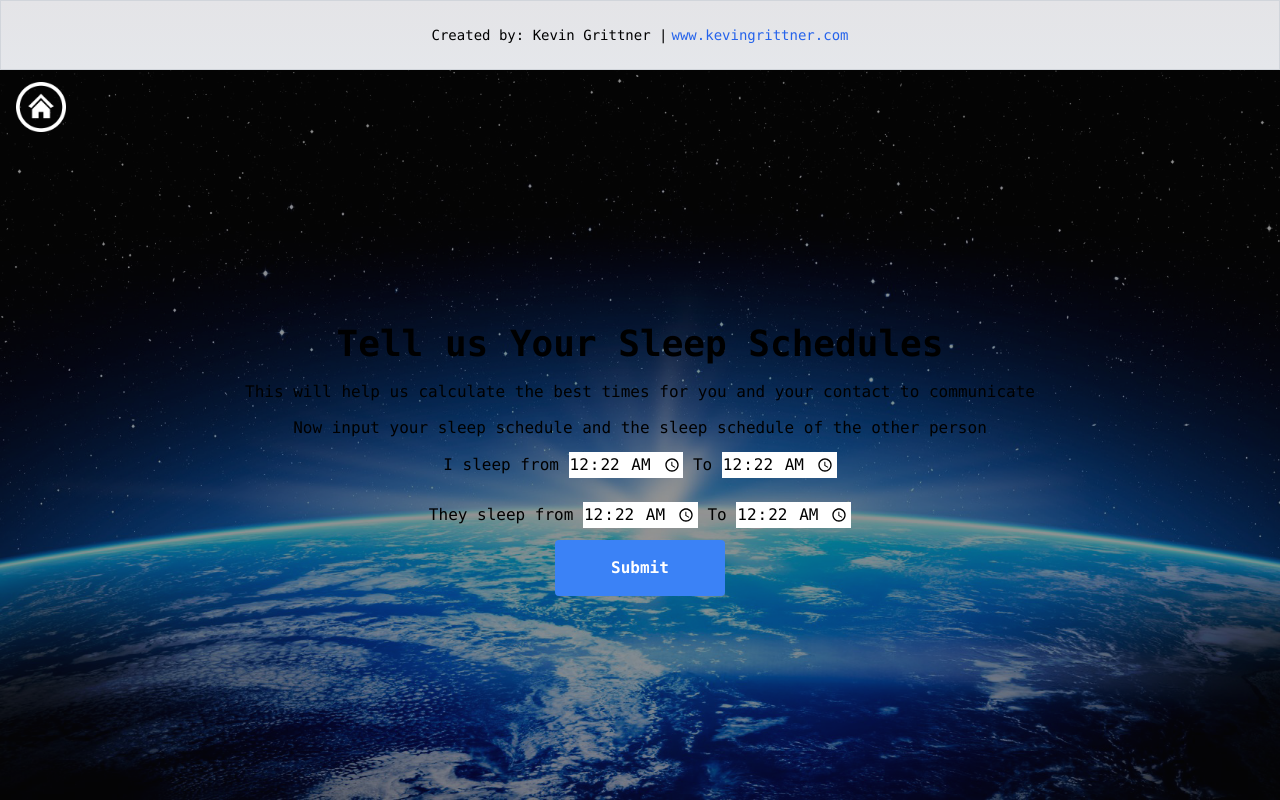
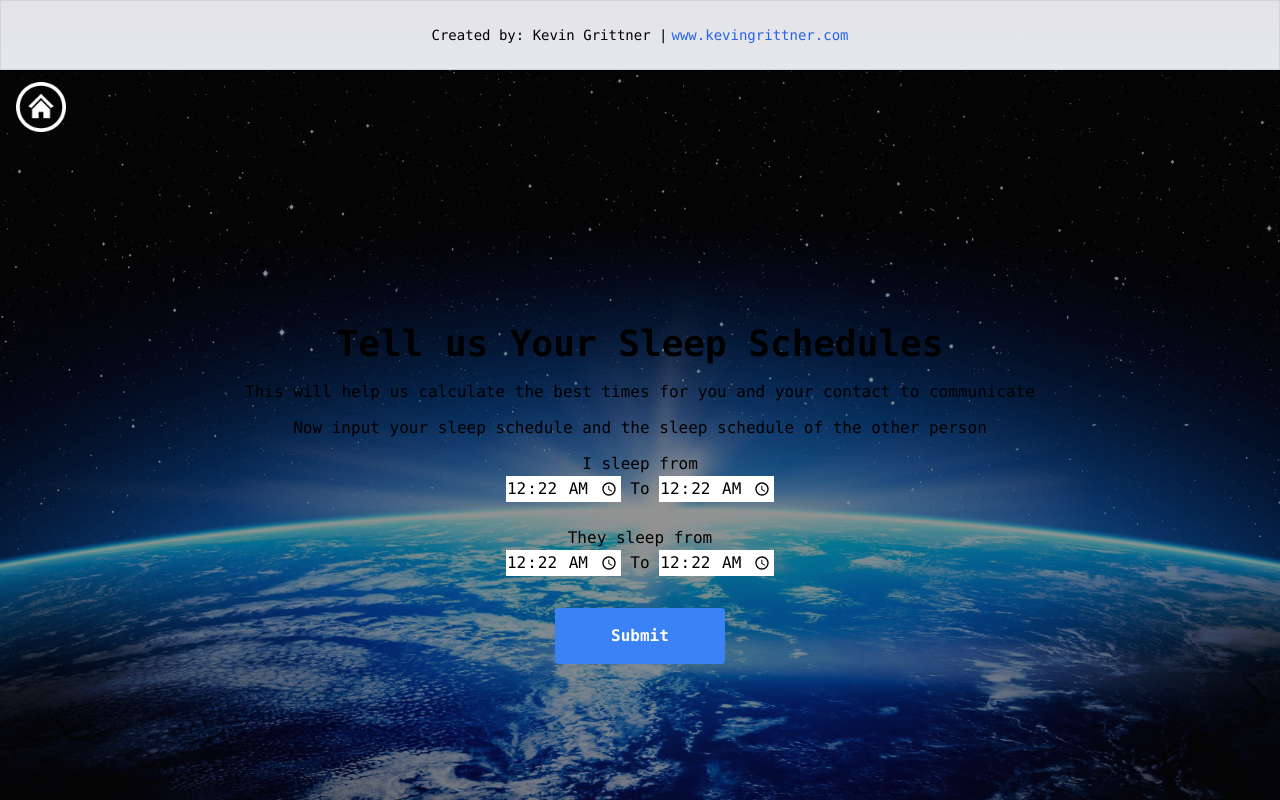
Before and after one commit to EpicIbby101/timezoneapp, a Next.js app: page /sleepSchedule in a window 1280 px wide. Built offline with nearby package versions, Linux system fonts and the light colour scheme.

Commit message:
Made the timezoneForm more responsive

```diff
--- a/src/components/SleepScheduleForm.jsx
+++ b/src/components/SleepScheduleForm.jsx
@@ -31,6 +31,7 @@ const SleepScheduleForm = ({ onSubmit }) => {
       >
         <div className="mb-3">
           <label htmlFor="userSleepTime">I sleep from </label>
+          <br />
           <input
             type="time"
             id="userSleepTime"
@@ -49,6 +50,7 @@ const SleepScheduleForm = ({ onSubmit }) => {
         </div>
         <div>
           <label htmlFor="otherPersonSleepTime">They sleep from </label>
+          <br />
           <input
             type="time"
             id="otherPersonSleepTime"
@@ -62,7 +64,7 @@ const SleepScheduleForm = ({ onSubmit }) => {
             id="otherPersonWakeTime"
             value={otherPersonWakeTime}
             onChange={(e) => setOtherPersonWakeTime(e.target.value)}
-            className="text-black"
+            className="text-black mb-5"
           />
         </div>
         <button
```
